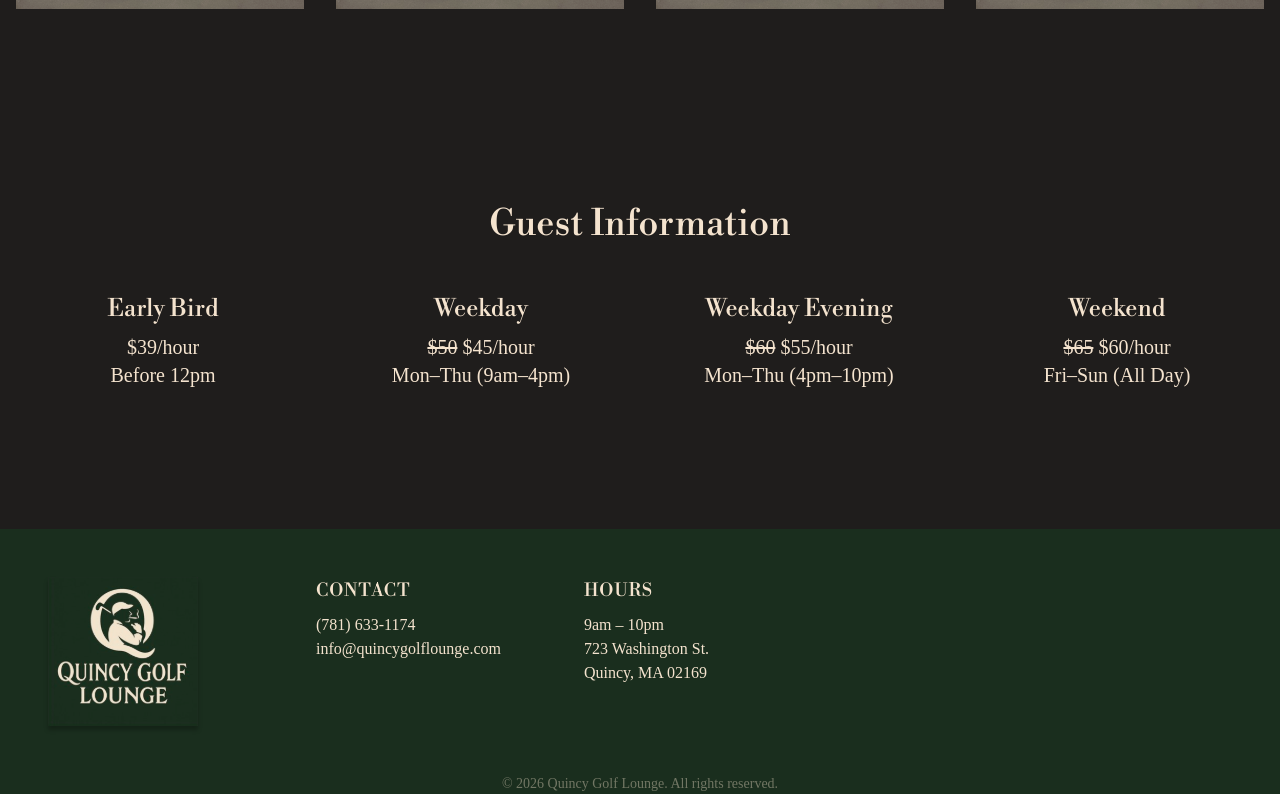
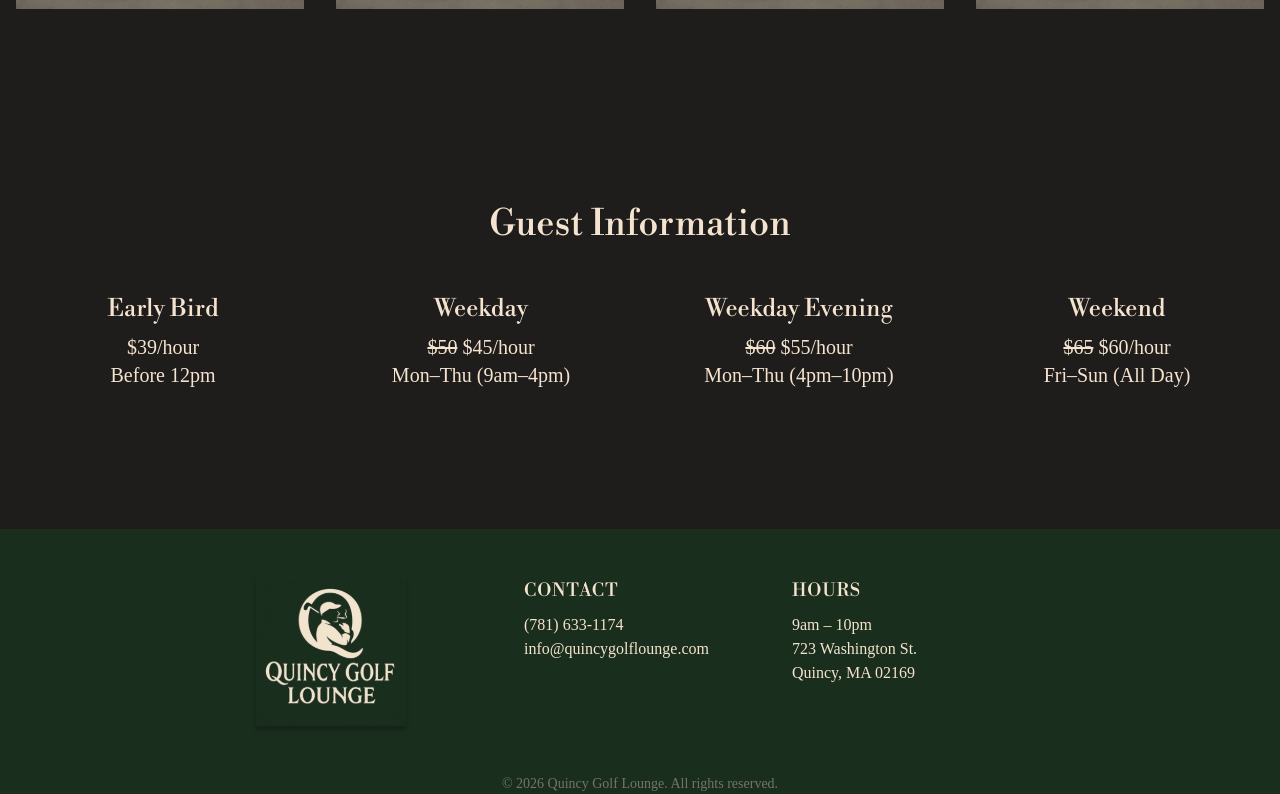
Before and after one commit to antonym0505/quincy-golf-lounge, a React (Vite) app: page / in a window 1280 px wide. Shown: the part 1535-2329 px from the top of the page. Built offline with nearby package versions, Linux system fonts and the light colour scheme; a web font is replaced by a local one.

Commit message:
center footer on large screens

```diff
--- a/src/components/layout/Footer.tsx
+++ b/src/components/layout/Footer.tsx
@@ -3,9 +3,9 @@
 export default function Footer() {
     return (
         <footer className="w-full py-12 text-brand-cream bg-[#1A2E1E]">
-            <div className="container px-12">
+            <div className="container px-12 mx-auto">
                 {/* Info Section */}
-                <div className="grid grid-cols-1 md:grid-cols-3 gap-9 max-w-3xl">
+                <div className="grid grid-cols-1 md:grid-cols-3 gap-9 max-w-3xl mx-auto">
                     <div className="flex-shrink-0 h-full justify-self-center md:justify-self-start">
                         <img src={Logo} alt="Quincy Golf Lounge" className="h-full w-auto md:shadow-info" />
                     </div>
```
